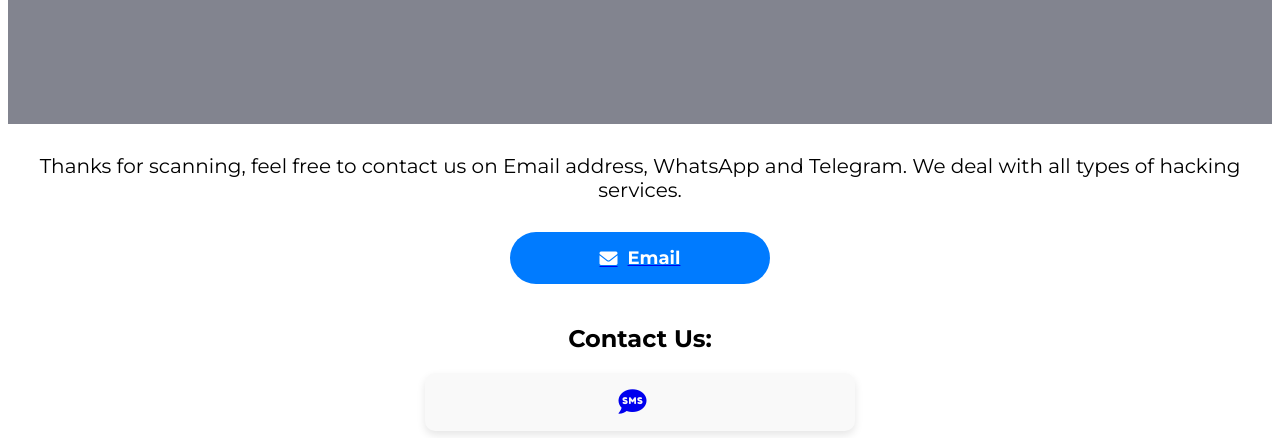
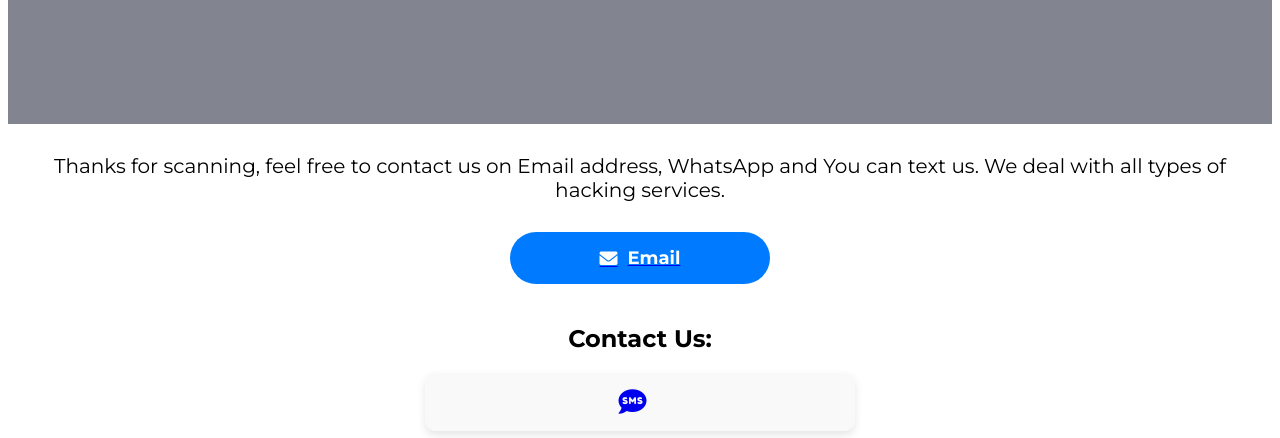
Before and after one commit to abdulsomod1/CYBER-TECH, a plain HTML site: page index.html in a window 1280 px wide. Shown: the part 362-800 px from the top of the page. Drawn offline with Linux system fonts and the light colour scheme.

Commit message:
Fist commit

```diff
--- a/index.html
+++ b/index.html
@@ -22,7 +22,7 @@
     </div>
   </section>
   <section class="bg-sec2">
-    <p class="parag-1">Thanks for scanning, feel free to contact us on Email address, WhatsApp and Telegram.
+    <p class="parag-1">Thanks for scanning, feel free to contact us on Email address, WhatsApp and You can text us.
       We deal with all types of hacking services.</p>
 
 
@@ -35,8 +35,8 @@
     <div class="contat-us-1">
       <h2 class="social-m">Contact Us:</h2>
 
-      <div class="vcard-row">
         <a href="sms:+14029651574" target="_blank" class="ng-binding">
+          <div class="vcard-row">
           <div><i class="fas fa-comment-sms"></i></div>
           <div>
           </div>
```
